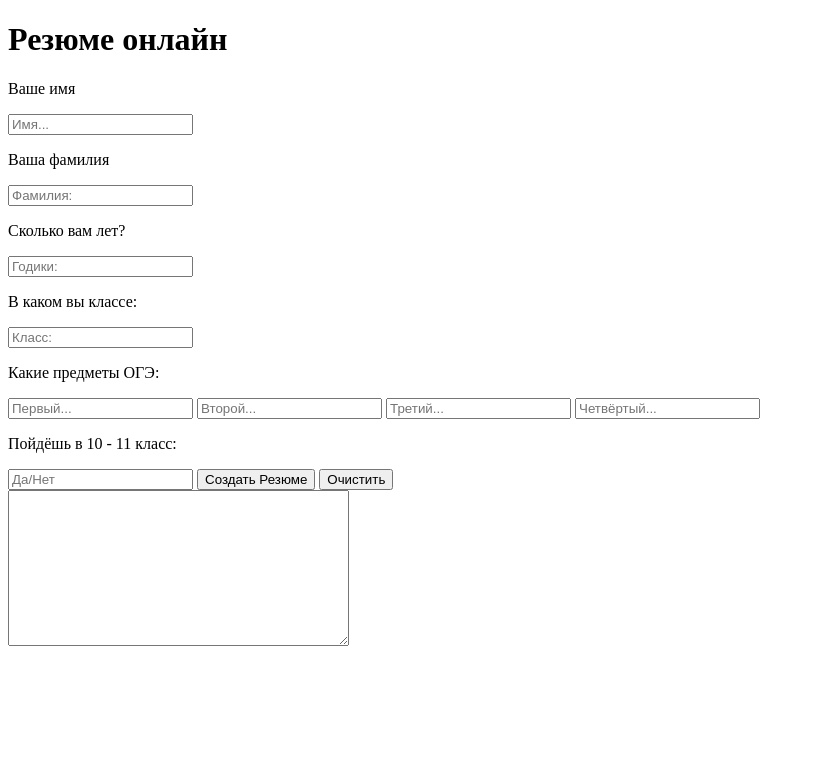
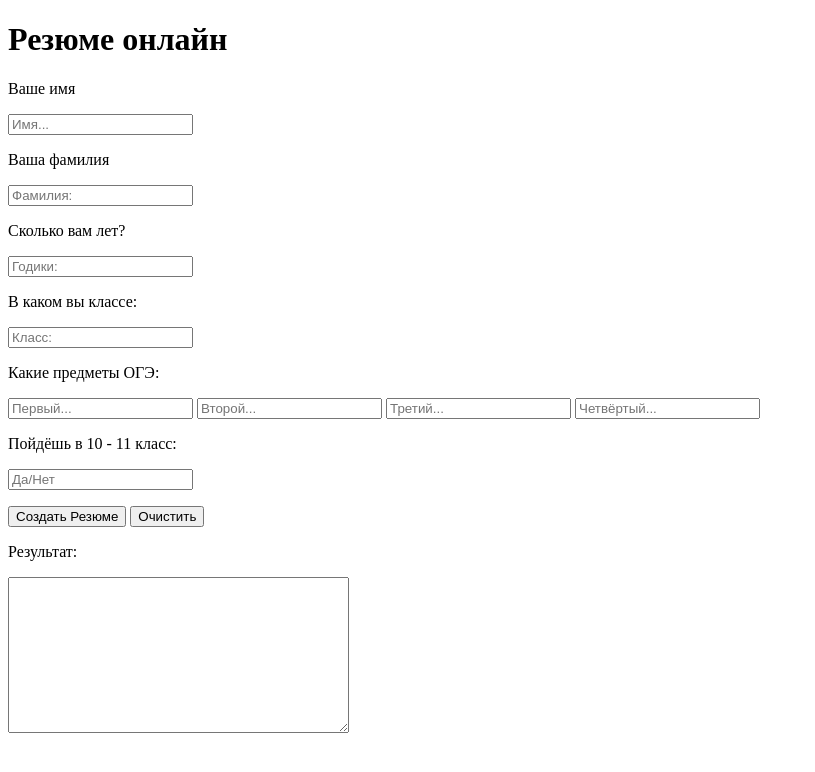
Before and after one commit to Ivan0n/resume, a plain HTML site: page index.html in a window 1280 px wide. Shown: the whole page, without its empty margins (0-815 px from the left). Drawn offline with Linux system fonts and the light colour scheme.

Commit message:
Add files via upload

```diff
--- a/index.html
+++ b/index.html
@@ -8,7 +8,9 @@
     <script src="script1.js" defer></script>
 </head>
 <body>
-    <h1>Резюме онлайн</h1>
+    <div id="center">
+        <div id="content">
+            <div id="name"><h1>Резюме онлайн</h1></div>
             <p>Ваше имя</p>
             <input type="text" placeholder="Имя..." class="name">
             <p>Ваша фамилия</p>
@@ -24,11 +26,17 @@
             <input type="text" placeholder="Четвёртый..." class="OGE4">
             <p>Пойдёшь в 10 - 11 класс:</p>
             <input type="text" placeholder="Да/Нет" class="notstupid">
+            <p></p>
+            <div>
                 <button class="create">Создать Резюме</button>
                 <a href=""><Button class="clear">Очистить</Button></a>
+            </div>
+            <p>Результат:</p>
             <div>
                 <textarea class="story" rows="10" cols="40"></textarea>
 
+            </div>
+        </div>
     </div>
 
 
```
Lines whose indentation alone changed are shown as unchanged.
